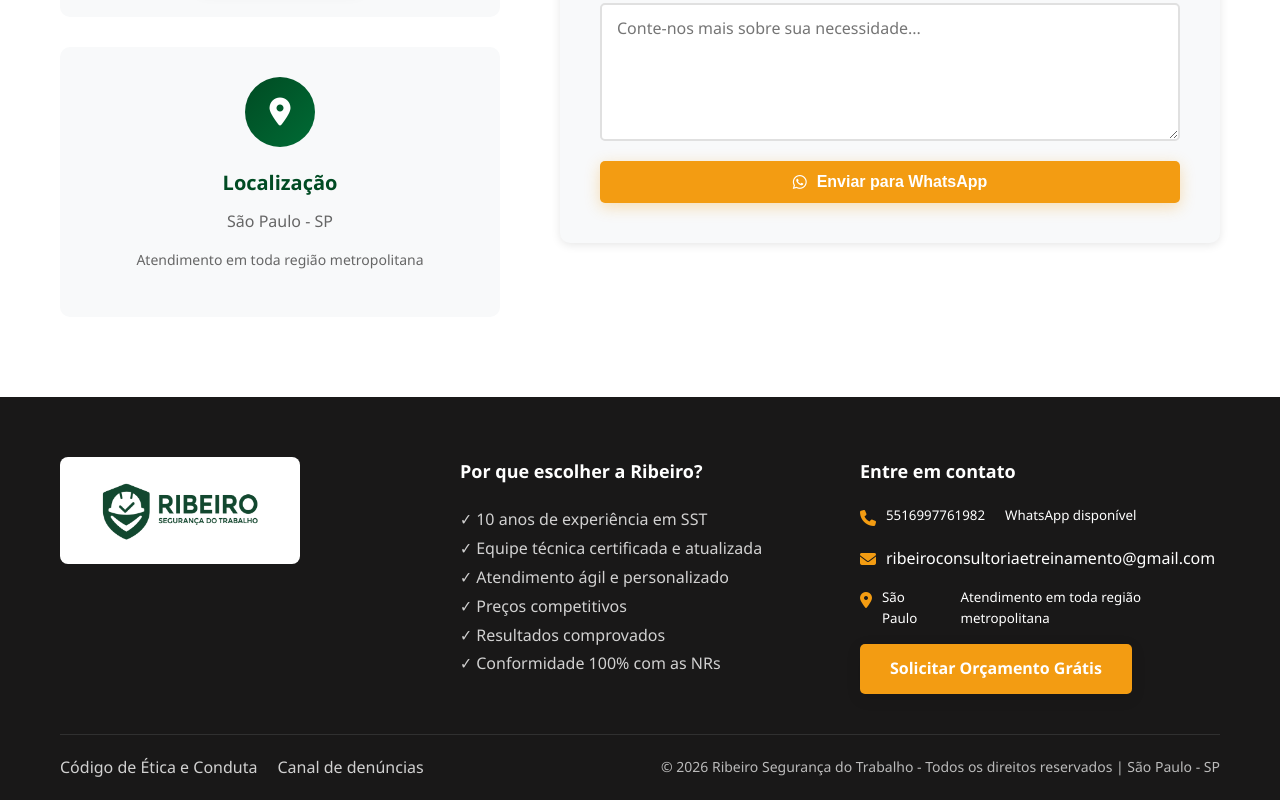
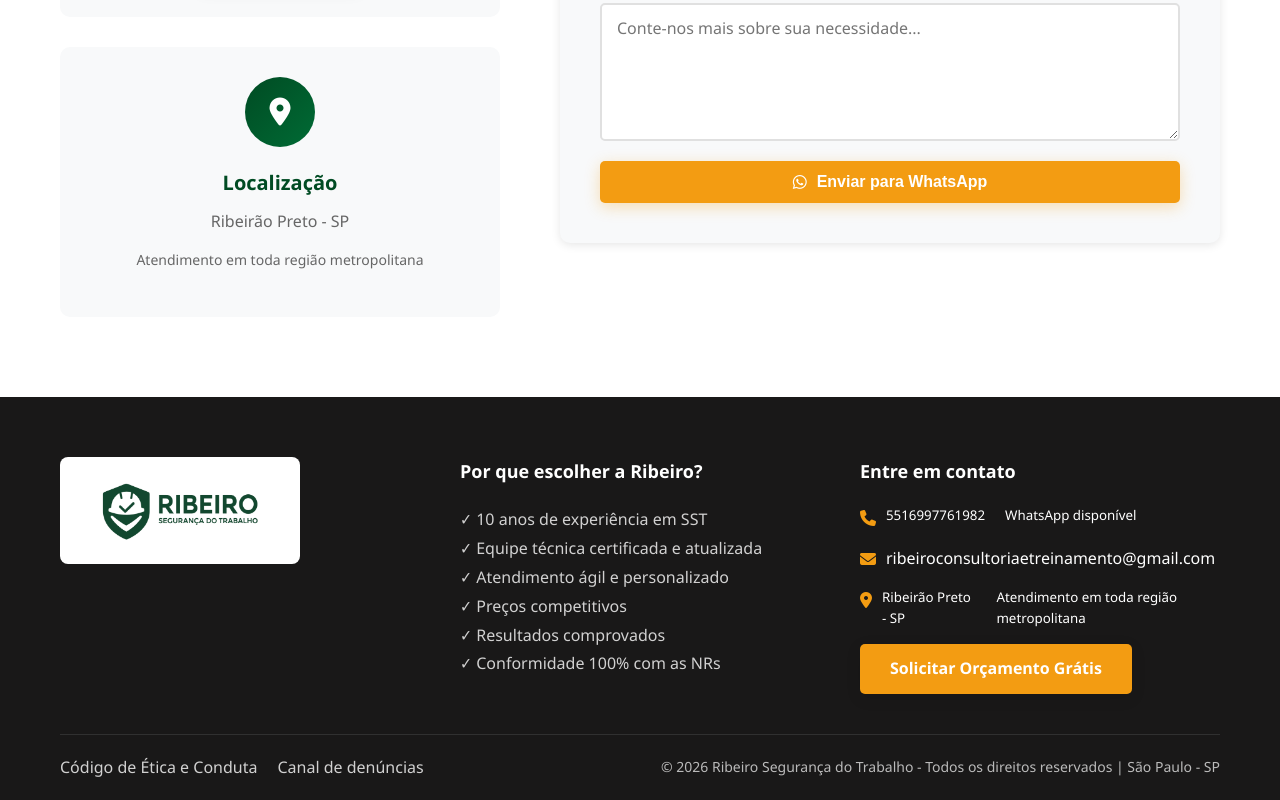
Before and after one commit to Miqueias26/Ribeiro_Seg_2026, a website: page contato.html in a window 1280 px wide. Shown: the part 1072-1872 px from the top of the page. Drawn offline with Linux system fonts and the light colour scheme.

Commit message:
mudanças de dados

```diff
--- a/contato.html
+++ b/contato.html
@@ -102,7 +102,7 @@
                                 <i class="fas fa-map-marker-alt"></i>
                             </div>
                             <h3>Localização</h3>
-                            <p>São Paulo - SP</p>
+                            <p>Ribeirão Preto - SP</p>
                             <p class="small-text">Atendimento em toda região metropolitana</p>
                         </div>
                     </div>
@@ -189,7 +189,7 @@
                         </p>
                         <p class="footer-contact">
                             <i class="fas fa-map-marker-alt"></i>
-                            <small>São Paulo</small><br>
+                            <small>Ribeirão Preto - SP</small><br>
                             <small>Atendimento em toda região metropolitana</small>
                         </p>
                         <a href="contato.html" class="btn btn-primary">Solicitar Orçamento Grátis</a>
```
Also changed, not shown: index.html (+1 -1 lines), parcerias.html (+1 -1 lines), privacidade.html (+1 -1 lines), propostacomercial.html (+1 -1 lines), qualidade.html (+1 -1 lines), servicos.html (+1 -1 lines), sobre.html (+1 -1 lines).
